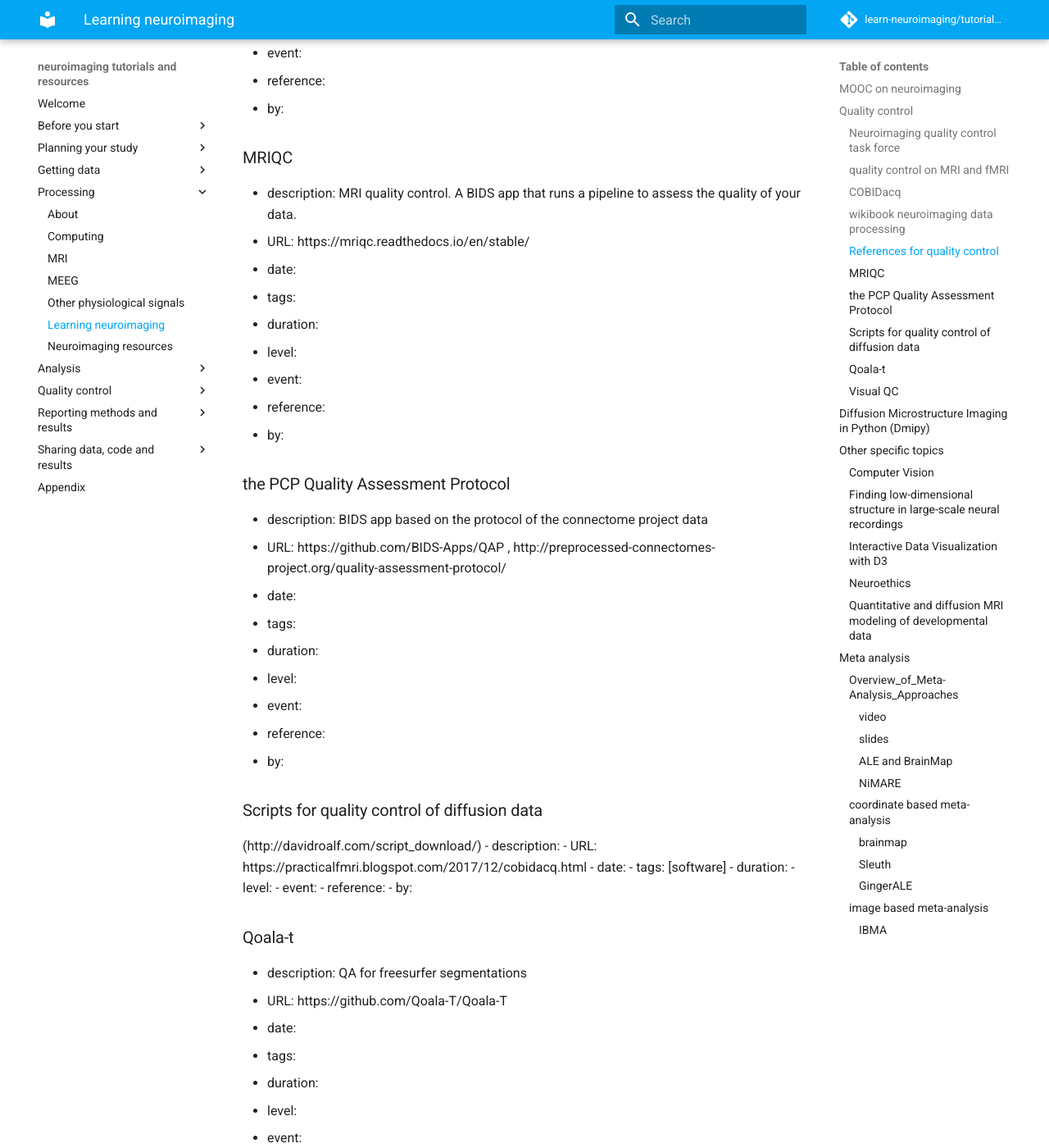
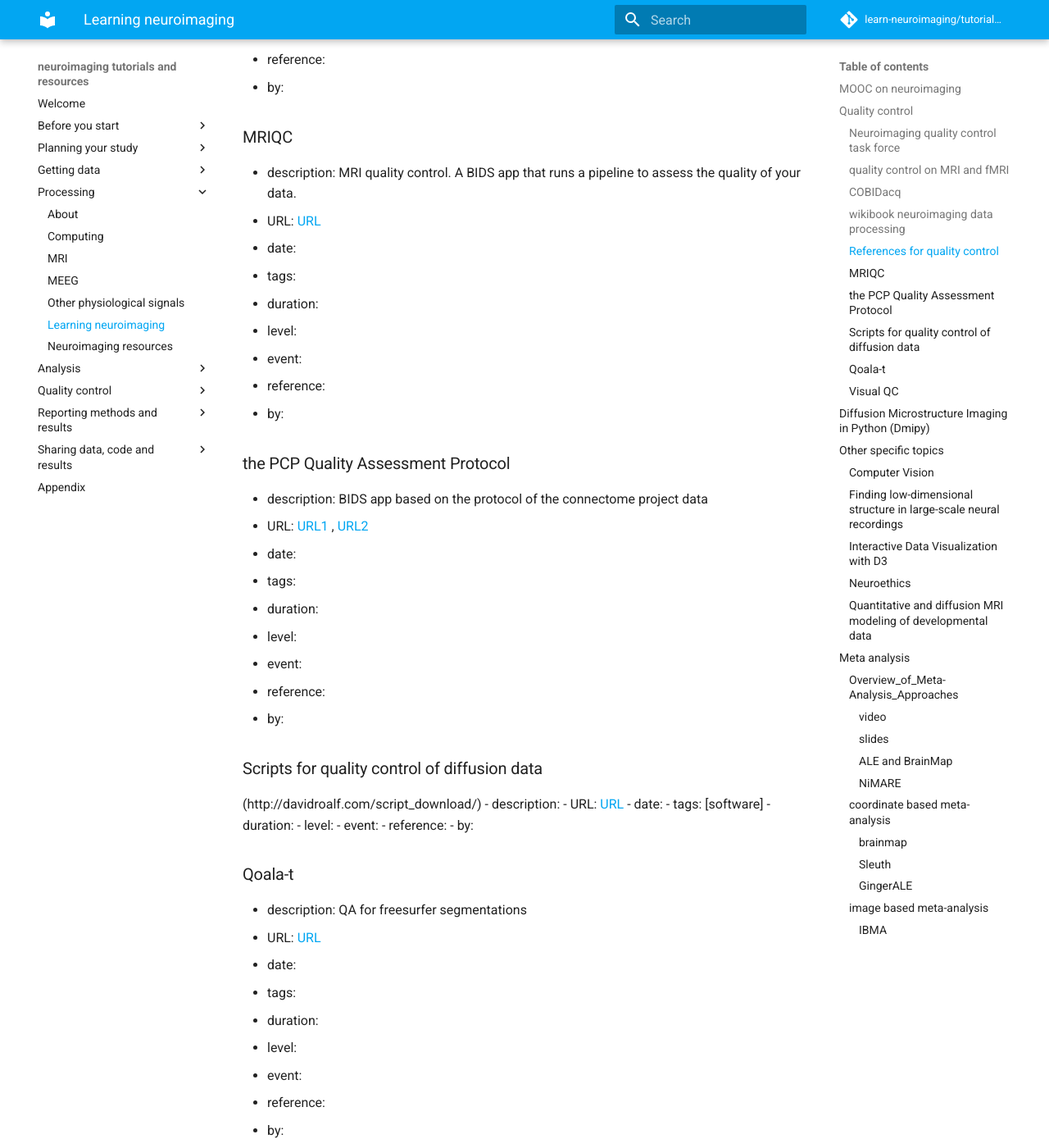
Before and after one commit to learn-neuroimaging/hitchhackers_guide_brain, an MkDocs documentation site: the page built from docs/learning_neuroimaging.md, in a window 1280 px wide and 1400 px high, scrolled down 2326 px. Shown: the whole window at 82% size. Built offline with MkDocs 1.6.1 and Material for MkDocs 9.7.7, drawn with Linux system fonts in a browser that asks for light colours; comment, search, counter and statistics services are not loaded; some of the changed text lies outside the part shown.

Commit message:
Fixed erros when building due to link syntax

```diff
--- a/docs/learning_neuroimaging.md
+++ b/docs/learning_neuroimaging.md
@@ -19,7 +19,7 @@
 ### Neuroimaging quality control task force
 
 -   description:
--   URL: https://crossinvalidation.com/2018/07/31/neuroimaging-quality-control-niqc-task-force-to-develop-protocols-tools-and-manuals/
+-   URL: [URL](https://crossinvalidation.com/2018/07/31/neuroimaging-quality-control-niqc-task-force-to-develop-protocols-tools-and-manuals/)
 -   date: 2018
 -   tags:
 -   duration:
@@ -32,7 +32,7 @@
 ### quality control on MRI and fMRI
 
 -   description:
--   URL: https://practicalfmri.blogspot.com/2014/08/qa-for-fmri-part-3-facility-qa-what-to.html
+-   URL: [URL](https://practicalfmri.blogspot.com/2014/08/qa-for-fmri-part-3-facility-qa-what-to.html)
 -   date:
 -   tags:
 -   duration:
@@ -58,7 +58,7 @@
 ### wikibook neuroimaging data processing
 
 -   description:
--   URL: https://en.wikibooks.org/wiki/Neuroimaging_Data_Processing/Data_Quality
+-   URL: [URL](https://en.wikibooks.org/wiki/Neuroimaging_Data_Processing/Data_Quality)
 -   date:
 -   tags:
 -   duration:
@@ -71,7 +71,7 @@
 ### References for quality control
 
 -   description:
--   URL: https://www.zotero.org/groups/2221093/niqc
+-   URL: [URL](https://www.zotero.org/groups/2221093/niqc)
 -   date:
 -   tags:
 -   duration:
@@ -84,7 +84,7 @@
 ### MRIQC
 
 -   description: MRI quality control. A BIDS app that runs a pipeline to assess the quality of your data.
--   URL: https://mriqc.readthedocs.io/en/stable/
+-   URL: [URL](https://mriqc.readthedocs.io/en/stable/)
 -   date:
 -   tags:
 -   duration:
@@ -97,7 +97,7 @@
 ### the PCP Quality Assessment Protocol
 
 -   description: BIDS app based on the protocol of the connectome project data
--   URL: https://github.com/BIDS-Apps/QAP , http://preprocessed-connectomes-project.org/quality-assessment-protocol/
+-   URL: [URL1](https://github.com/BIDS-Apps/QAP) , [URL2](http://preprocessed-connectomes-project.org/quality-assessment-protocol/)
 -   date:
 -   tags:
 -   duration:
@@ -111,7 +111,7 @@
 
 (http://davidroalf.com/script_download/)
 -   description:
--   URL: https://practicalfmri.blogspot.com/2017/12/cobidacq.html
+-   URL: [URL](https://practicalfmri.blogspot.com/2017/12/cobidacq.html)
 -   date:
 -   tags: [software]
 -   duration:
@@ -124,7 +124,7 @@
 ### Qoala-t
 
 -   description: QA for freesurfer segmentations
--   URL: https://github.com/Qoala-T/Qoala-T
+-   URL: [URL](https://github.com/Qoala-T/Qoala-T)
 -   date:
 -   tags:
 -   duration:
@@ -134,7 +134,7 @@
 -   by:
 -   shinyapp
    -   description: QA for freesurfer segmentations
-   -   URL: https://qoala-t.shinyapps.io/qoala-t_app/
+   -   URL: [URL](https://qoala-t.shinyapps.io/qoala-t_app/)
    -   date:
    -   tags:
    -   duration:
@@ -147,7 +147,7 @@
 ### Visual QC
 
 -   description:
--   URL: https://github.com/raamana/visualqc
+-   URL: [URL](https://github.com/raamana/visualqc)
 -   date: 2018
 -   tags:
 -   duration:
@@ -160,7 +160,7 @@
 ## Diffusion Microstructure Imaging in Python (Dmipy)
 
 -   description: The Dmipy software project is dedicated to fasciliting high-level, reproducible diffusion microstructure research. The Dmipy open-source repository has many examples on implementing and fitting microstructure models.
--   URL: https://github.com/AthenaEPI/dmipy
+-   URL: [URL](https://github.com/AthenaEPI/dmipy)
 -   date: 2018
 -   tags: [software] [image processing]
 -   duration:
@@ -175,7 +175,7 @@
 ### Computer Vision
 
 -   description: Lecture on Computer Vision by Michael Beyeler within Neurohackademy 2018.
--   URL: https://neurohackademy.org/course/computer-vision/
+-   URL: [URL](https://neurohackademy.org/course/computer-vision/)
 -   date: 2018
 -   tags: [video] [summer school] [image processing] [machine learning]
 -   duration: 00:53
@@ -186,7 +186,7 @@
 ###  Finding low-dimensional structure in large-scale neural recordings
 
 -   description:
--   URL: https://neurohackademy.org/course/finding-low-dimensional-structure-in-large-scale-neural-recordings/
+-   URL: [URL](https://neurohackademy.org/course/finding-low-dimensional-structure-in-large-scale-neural-recordings/)
 -   date: 2018
 -   tags: [video] [summer school]
 -   duration: 00:36
@@ -198,7 +198,7 @@
 ### Interactive Data Visualization with D3
 
 -   description:
--   URL: https://neurohackademy.org/course/interactive-data-visualization-with-d3/
+-   URL: [URL](https://neurohackademy.org/course/interactive-data-visualization-with-d3/)
 -   date: 2018
 -   tags: [video] [summer school]
 -   duration: 00:49
@@ -222,7 +222,7 @@
 ### Quantitative and diffusion MRI modeling of developmental data
 
 -   description:
--   URL: https://neurohackademy.org/course/quantitative-and-diffusion-mri-modeling-of-developmental-data/
+-   URL: [URL](https://neurohackademy.org/course/quantitative-and-diffusion-mri-modeling-of-developmental-data/)
 -   date: 2018
 -   tags: [video] [summer school]
 -   duration:
@@ -239,7 +239,7 @@
 #### video
 
  -   description: Overview of Meta Analysis Approaches
- -   URL: https://www.pathlms.com/ohbm/courses/8246/sections/12542/video_presentations/116072
+ -   URL: [URL](https://www.pathlms.com/ohbm/courses/8246/sections/12542/video_presentations/116072)
  -   date: 2018
  -   tags:
  -   duration: 00:18
@@ -251,7 +251,7 @@
 #### slides
 
  -   description: Overview of Meta Analysis Approaches
- -   URL: https://figshare.com/articles/Overview_of_Meta-Analysis_Approaches/6723839
+ -   URL: [URL](https://figshare.com/articles/Overview_of_Meta-Analysis_Approaches/6723839)
  -   date: 2018
  -   tags: [slides]
  -   duration:
@@ -262,7 +262,7 @@
 #### ALE and BrainMap
 
 -   description: Overview of Meta Analysis Approaches
--   URL: https://www.pathlms.com/ohbm/courses/8246/sections/12542/video_presentations/116066
+-   URL: [URL](https://www.pathlms.com/ohbm/courses/8246/sections/12542/video_presentations/116066)
 -   date: 2018
 -   tags: [video]
 -   duration: 00:22
@@ -274,11 +274,11 @@
 #### NiMARE
 
  -   description: NiMARE is a Python library for coordinate-   and image-based meta-analysis.
- -   URL: https://github.com/neurostuff/NiMARE
+ -   URL: [URL](https://github.com/neurostuff/NiMARE)
  -   type: [software] [python] [meta-analysis]
  -   level: [intermediate]
   -   tutorial
-   -   URL: https://www.kaggle.com/chrisfilo/coordinate-and-image-metaanalysis-with-nimare
+   -   URL: [URL](https://www.kaggle.com/chrisfilo/coordinate-and-image-metaanalysis-with-nimare)
    -   type: [tutorial] [juptyer] [meta-analysis]
    -   level: [intermediate]
    -   by: Chris Gorgolewski
@@ -287,7 +287,7 @@
 
 #### brainmap
 -   description:
--   URL: http://www.brainmap.org/
+-   URL: [URL](http://www.brainmap.org/)
 -   date:
 -   tags:
 -   duration:
@@ -298,7 +298,7 @@
 
 #### Sleuth
 -   description:
--   URL: http://www.brainmap.org/software.html#Sleuth
+-   URL: [URL](http://www.brainmap.org/software.html#Sleuth)
 -   date: 2018
 -   tags: [software] [meta-analysis]
 -   duration:
@@ -308,8 +308,8 @@
 -   by:
 
 #### GingerALE
--   description: http://www.brainmap.org/
--   URL: http://www.brainmap.org/software.html#GingerALE
+-   [description](http://www.brainmap.org/)
+-   URL: [URL](http://www.brainmap.org/software.html#GingerALE)
 -   date:
 -   tags: [software] [meta-analysis]
 -   duration:
@@ -322,7 +322,7 @@
 
 #### IBMA
 -   description: IBMA is the Image-Based Meta-Analysis toolbox for SPM.
--   URL: https://github.com/NeuroimagingMetaAnalysis/ibma
+-   URL: [URL](https://github.com/NeuroimagingMetaAnalysis/ibma)
 -   date:
 -   tags: [software] [meta-analysis]
 -   duration:
```
Also changed, not shown: docs/allen_software.md (+1 -1 lines).
